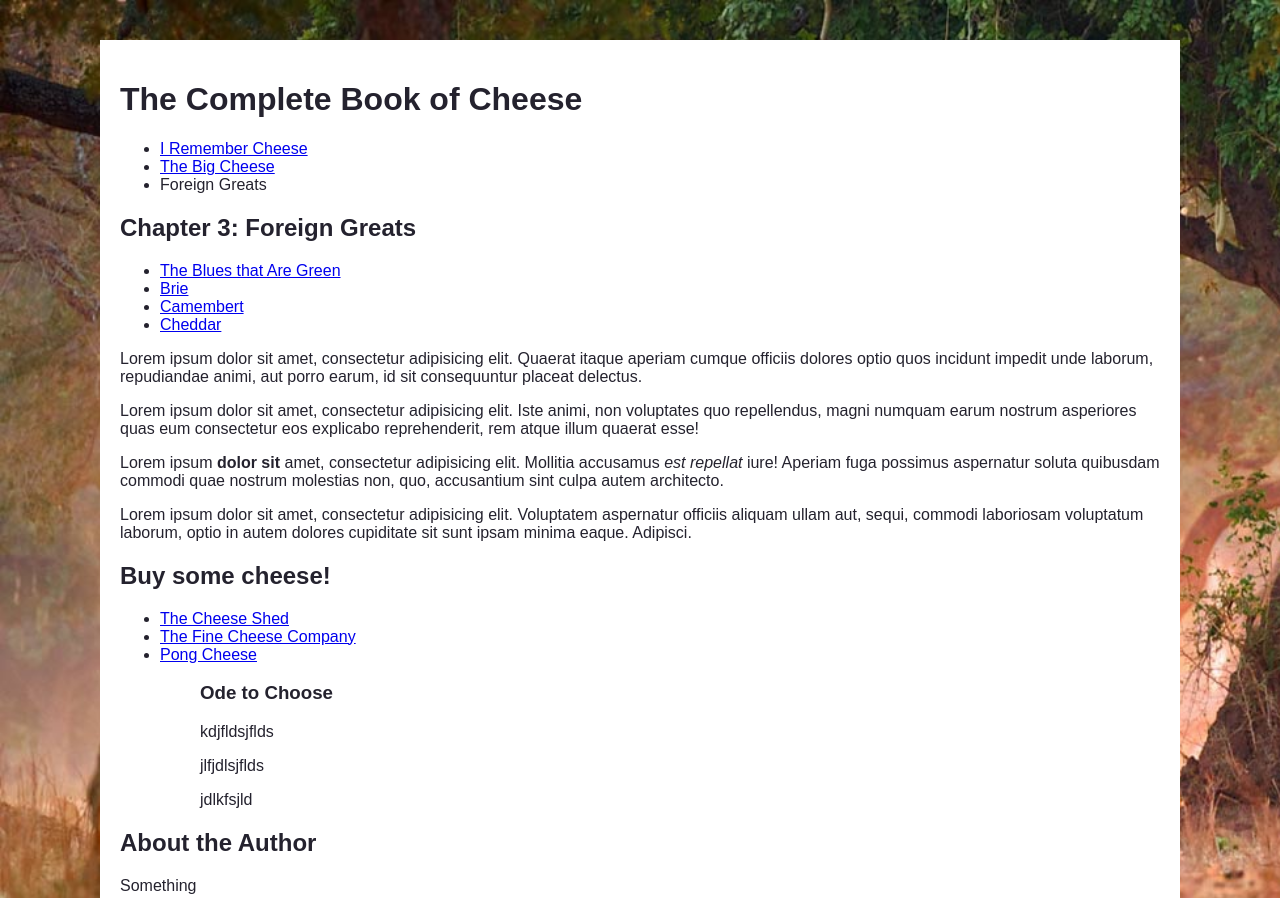
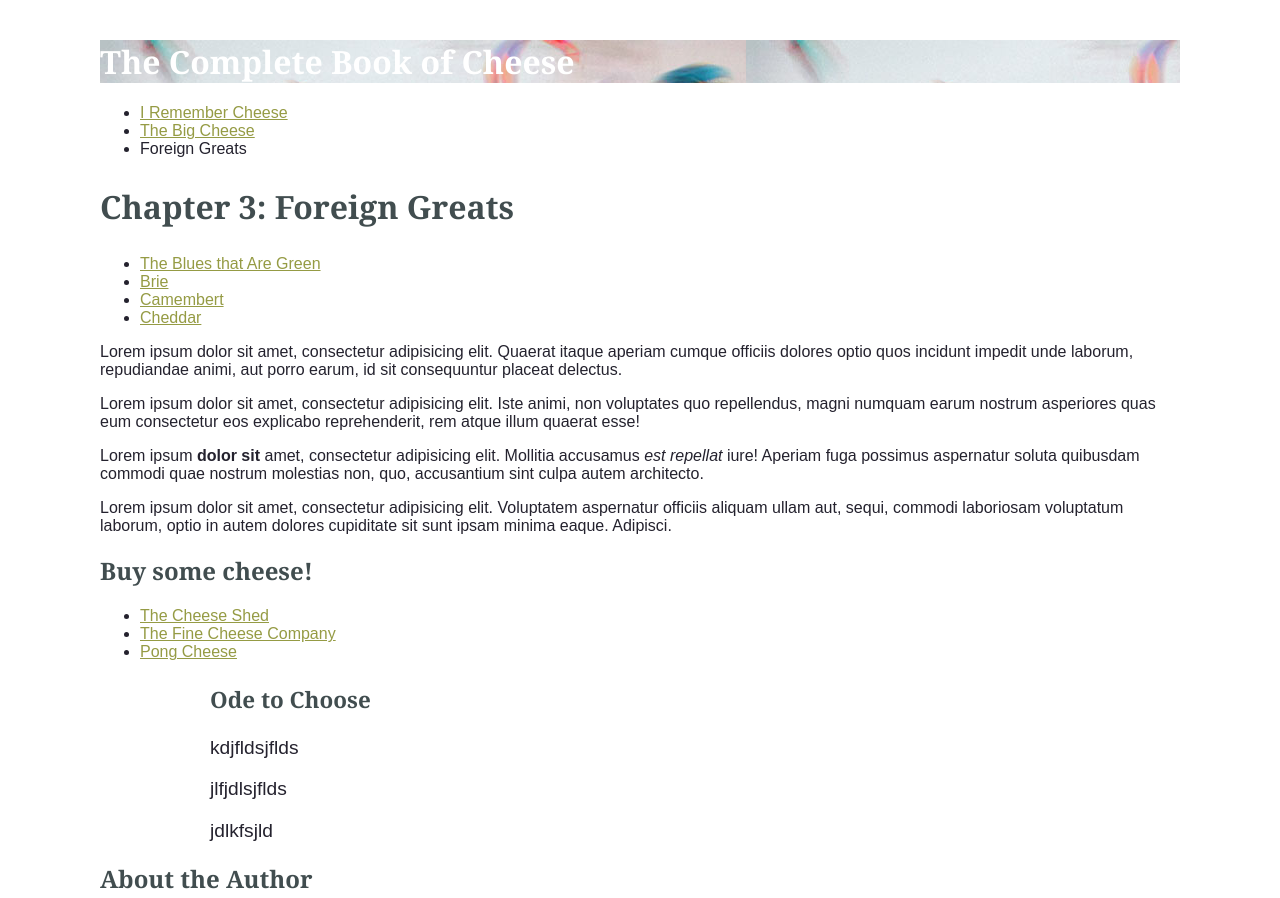
Before and after one commit to dastangoo/Oreilly_Learning_Path_HTML5_Fundamentals, a plain HTML site: page background-elements.html in a window 1280 px wide. Shown: the top 898 px of the page. Drawn offline with Linux system fonts and the light colour scheme.

Commit message:
Using background images and patterns for elements

```diff
--- /dev/null
+++ b/background-elements.css
@@ -0,0 +1,45 @@
+
+html {
+	font-size:  1em;
+}
+body {
+	margin: 40px 100px 40px 100px;
+	color: rgb(36, 34, 46);
+	font-family: Arial, Helvetica Neue, Helvetica, sans-serif;
+}
+
+h1, h2, h3 {
+	color: rgb(65,77,79);
+	font-family: Lucida Bright, Georgia, serif;
+}
+
+h1 {
+	font-size: 2rem;
+}
+
+h1.book-title {
+	padding: 10px;
+}
+
+h2 {
+	font-size: 1.5rem;
+}
+
+blockquote {
+	font-size: 1.2rem;
+	margin: 0;
+	padding: 0 70px 0 70px;
+}
+
+a:link {
+	color: rgb(149,155,68);
+}
+
+a:visited {
+	color: rgb(73,76,33);
+}
+h1.booktitle {
+	background-image: url(test.png);
+	background-color: rgb(165,170,148);
+	color: rgb(255,255,255);
+}
--- a/background-image.html
+++ b/background-elements.html
@@ -3,12 +3,12 @@
     <head>
         <title>The complete book of cheese: Foreign  Greats</title>
         <meta charset="utf-8">
-        <link rel="stylesheet" href="background-image.css">
+        <link rel="stylesheet" href="background-elements.css">
     </head>
     <body>
        	<div class="wrapper">
 					        <header>
-            <h1 class="special">The Complete Book of Cheese</h1>
+            <h1 class="booktitle">The Complete Book of Cheese</h1>
             <nav class="sitenav">
                 <ul>
                     <li><a href="ch1.html">I Remember Cheese</a></li>
--- a/background-image.css
+++ /dev/null
@@ -1,17 +0,0 @@
-
-html {
-	font-size:  1em;
-}
-body {
-	margin: 40px 100px 40px 100px;
-	color: rgb(36, 34, 46);
-	font-family: Arial, Helvetica Neue, Helvetica, sans-serif;
-	background-image: url(elephant.jpg);
-	background-repeat: no-repeat;
-	background-size: cover;
-}
-
-.wrapper {
-	background-color: #ffffff;
-	padding: 20px;
-}
```
